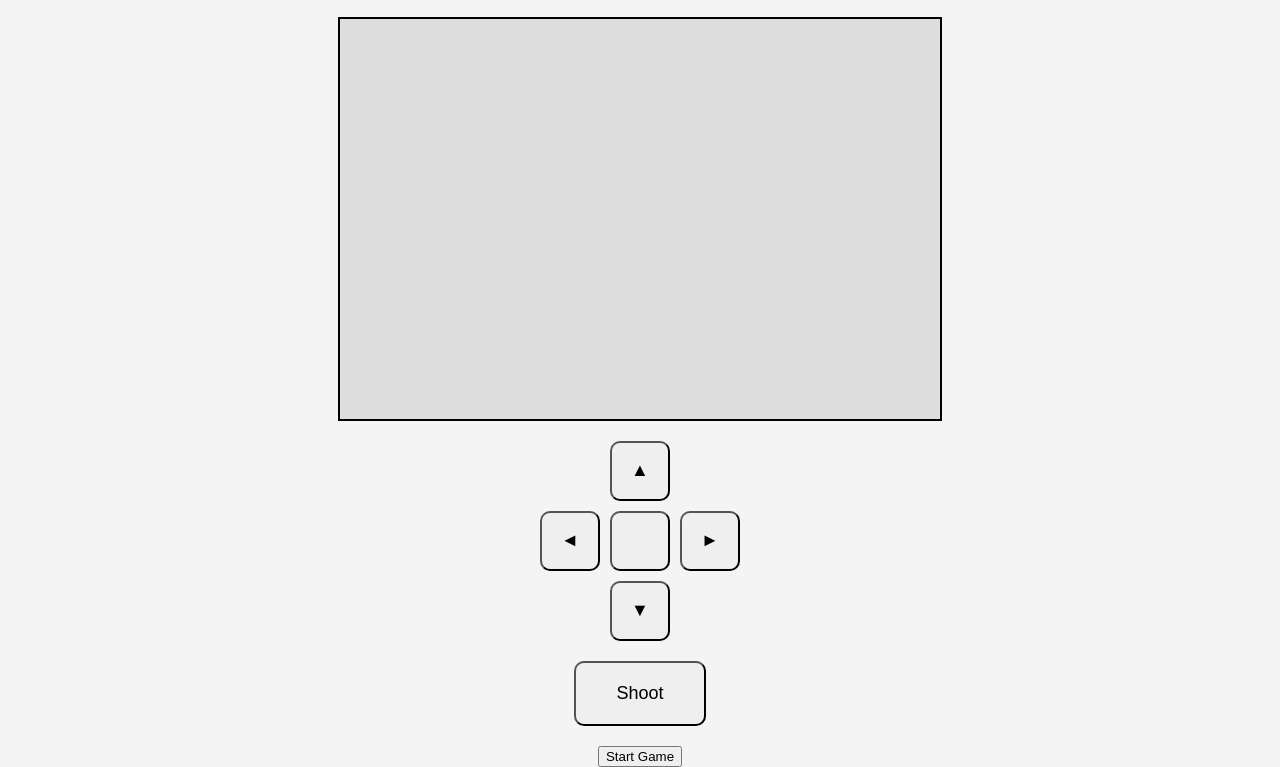
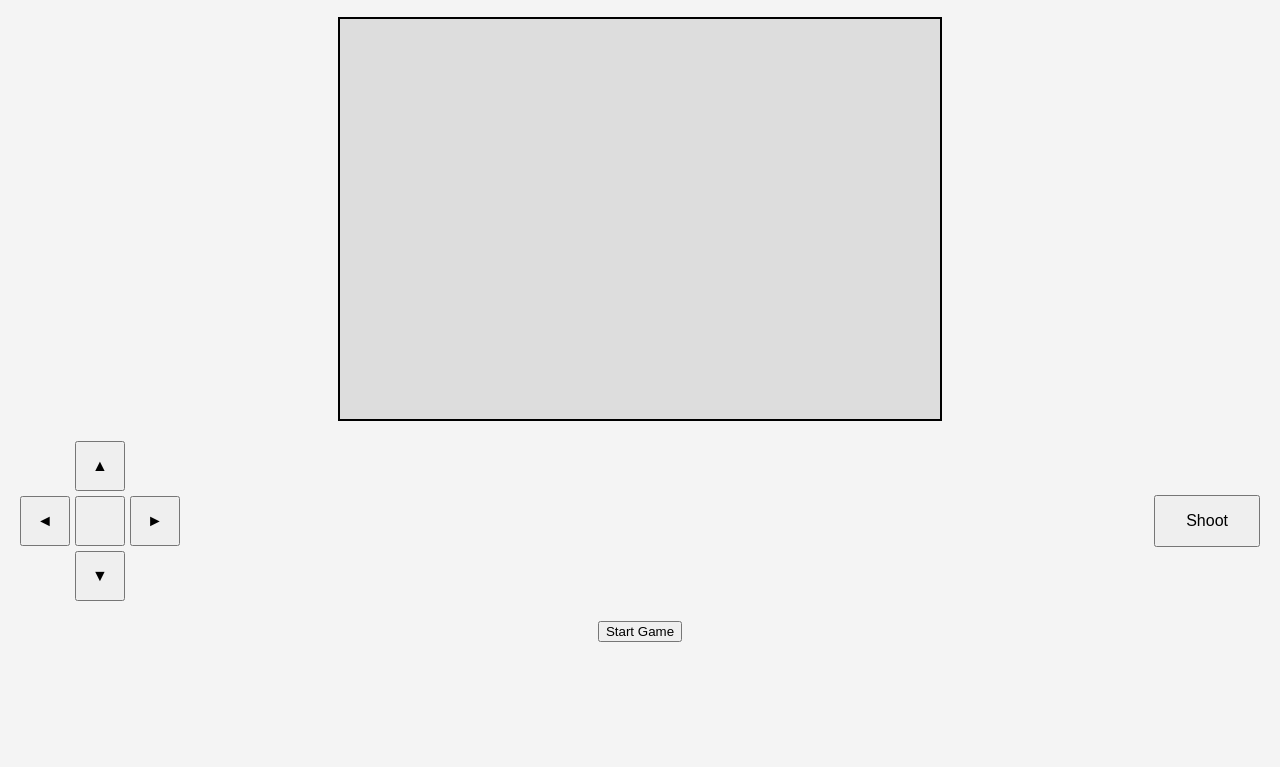
Before and after one commit to xbwei/andy-project, a plain HTML site: page game.html in a window 1280 px wide. Shown: the part 101-868 px from the top of the page. After the commit the page ends 800 px from the top, so only its background shows below. Drawn offline with Linux system fonts and the light colour scheme.

Commit message:
Add files via upload

```diff
--- a/game.html
+++ b/game.html
@@ -17,29 +17,26 @@
             display: block;
             margin: 20px auto;
             background-color: #ddd;
-            width: 100%;
-            max-width: 600px;
-            height: auto;
         }
         .controls {
             display: flex;
-            flex-direction: column;
-            justify-content: center;
+            justify-content: space-between;
             align-items: center;
             margin: 20px;
         }
         .move-controls {
             display: grid;
-            grid-template-rows: repeat(3, 60px);
-            grid-template-columns: repeat(3, 60px);
-            gap: 10px;
+            grid-template-rows: repeat(3, 50px);
+            grid-template-columns: repeat(3, 50px);
+            justify-content: center;
+            align-items: center;
+            gap: 5px;
         }
         .move-controls button {
-            width: 60px;
-            height: 60px;
-            font-size: 18px;
+            width: 50px;
+            height: 50px;
+            font-size: 16px;
             cursor: pointer;
-            border-radius: 10px;
         }
         .move-controls button:nth-child(1),
         .move-controls button:nth-child(3),
@@ -48,29 +45,14 @@
             visibility: hidden;
         }
         .shoot-controls {
-            margin-top: 20px;
+            display: flex;
+            flex-direction: column;
+            align-items: center;
         }
         .shoot-controls button {
-            padding: 20px 40px;
-            font-size: 18px;
+            padding: 15px 30px;
+            font-size: 16px;
             cursor: pointer;
-            border-radius: 10px;
-        }
-
-        @media (max-width: 480px) {
-            .move-controls {
-                grid-template-rows: repeat(3, 50px);
-                grid-template-columns: repeat(3, 50px);
-            }
-            .move-controls button {
-                width: 50px;
-                height: 50px;
-                font-size: 16px;
-            }
-            .shoot-controls button {
-                padding: 15px 30px;
-                font-size: 16px;
-            }
         }
     </style>
 </head>
```
